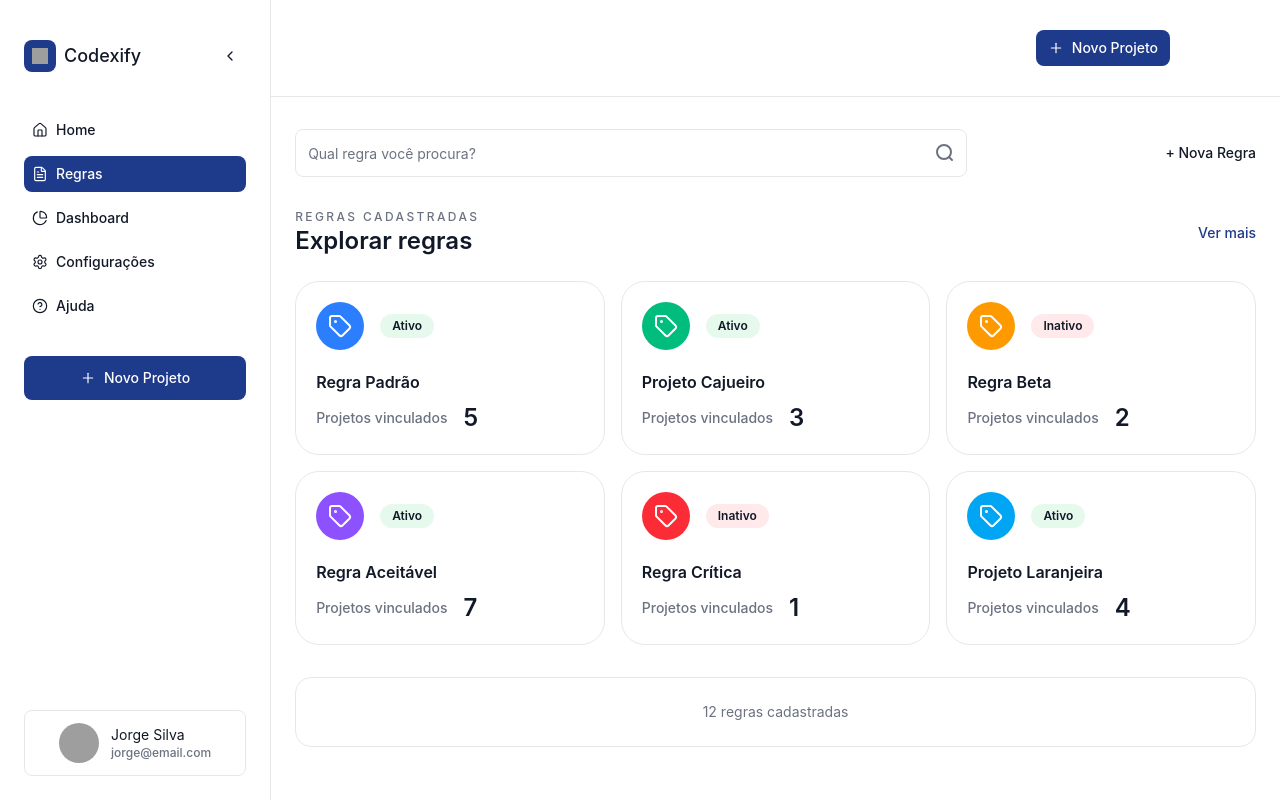
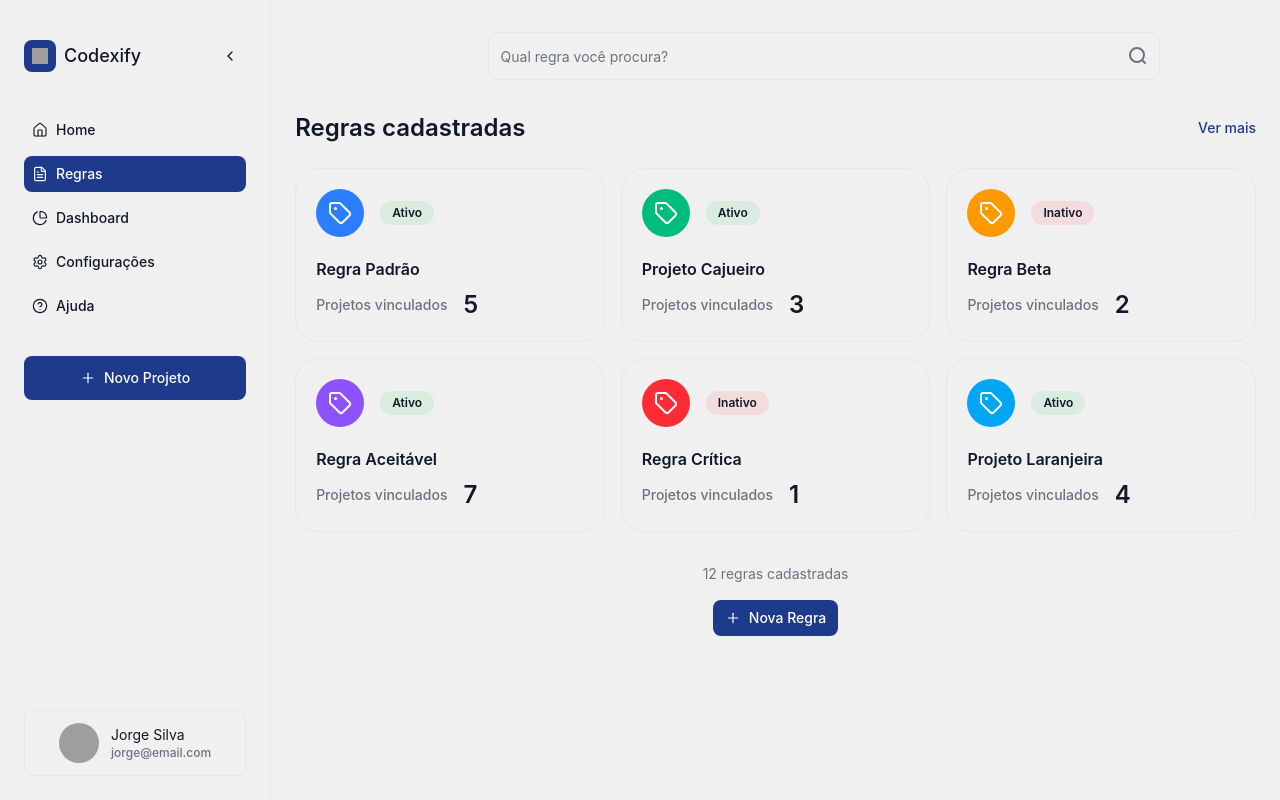
Before and after one commit to DanAraujo1001/Starian-Codexify-Front, a React (Vite) app: page /rules in a window 1280 px wide. Built offline with nearby package versions, Linux system fonts and the light colour scheme; grey boxes are pictures that could not be loaded.

Commit message:
style(dashboard): ajusta layout da página de regras e background das telas

```diff
--- a/src/index.css
+++ b/src/index.css
@@ -43,9 +43,9 @@
     --brand-subtle: 240 247 255;
 
     /* Surfaces */
-    --surface-primary: 255 255 255;
+    --surface-primary: 240 240 240;
     --surface-subtle: 249 250 251;
-    --surface-nav: 255 255 255;
+    --surface-nav: 240 240 240;
     --surface-brand-medium: 30 58 138; /* Opacity handled by Tailwind */
     --surface-brand-low: 30 58 138; /* Opacity handled by Tailwind */
 
--- a/src/layouts/DashboardLayout.tsx
+++ b/src/layouts/DashboardLayout.tsx
@@ -1,6 +1,5 @@
 import { type FC, type ReactNode } from "react";
 import Sidebar from "@/components/shared/Sidebar";
-import Header from "@/components/shared/Header";
 
 interface DashboardLayoutProps {
   children: ReactNode;
@@ -32,7 +31,6 @@ const DashboardLayout: FC<DashboardLayoutProps> = ({
         onNewProject={handleNewProject}
       />
       <div className="flex-1 flex flex-col">
-        <Header onNewProject={handleNewProject} />
         <main className="flex-1 flex flex-col items-center py-8 overflow-y-auto gap-8">
           {children}
         </main>
--- a/src/pages/Rules.tsx
+++ b/src/pages/Rules.tsx
@@ -1,5 +1,6 @@
 import { useMemo, useState } from "react";
 import { useNavigate } from "@tanstack/react-router";
+import { Plus } from "lucide-react";
 import Button from "@/components/ui/Button";
 import ProjectSearchInput from "@/features/projects/components/ProjectSearchInput";
 import { RulesGrid, type RuleCardData } from "@/features/rules";
@@ -148,8 +149,8 @@ const Rules = () => {
 
   return (
     <section className="w-full max-w-[1200px] px-6 pb-10">
-      <div className="mb-8 flex flex-col gap-6 md:flex-row md:items-center md:justify-between">
-        <div className="flex-1 max-w-xl">
+      <div className="mb-8 flex justify-center">
+        <div className="w-full max-w-xl">
           <ProjectSearchInput
             value={searchTerm}
             onChange={(event) => setSearchTerm(event.target.value)}
@@ -158,19 +159,12 @@ const Rules = () => {
             className="w-full"
           />
         </div>
-
-        <Button variant="ghost">+ Nova Regra</Button>
       </div>
 
       <div className="mb-6 flex flex-col gap-3 md:flex-row md:items-center md:justify-between">
-        <div>
-          <p className="text-xs font-medium uppercase tracking-[0.2em] text-text-secondary">
-            Regras cadastradas
-          </p>
-          <h1 className="text-2xl font-semibold text-text-primary">
-            Explorar regras
-          </h1>
-        </div>
+        <h1 className="text-2xl font-semibold text-text-primary">
+          Regras cadastradas
+        </h1>
 
         {showVerMaisButton && (
           <button
@@ -196,13 +190,14 @@ const Rules = () => {
       <RulesGrid rules={visibleRules} onOpenRule={handleOpenRule} />
 
       {showFooterCount && (
-        <div className="mt-8 flex flex-col items-center justify-center gap-4 rounded-xl border border-border-default bg-surface-primary p-6 sm:flex-row">
+        <div className="mt-8 flex flex-col items-center justify-center gap-4">
           <span className="text-sm text-text-secondary text-center">
             {totalRules} regras cadastradas
           </span>
-          {showNewRuleButton && (
-            <Button>+ Nova Regra</Button>
-          )}
+          <Button className="h-9 px-3 gap-0">
+            <Plus className="w-4 h-4" aria-hidden="true" strokeWidth={1.75} />
+            <span className="font-medium text-sm">Nova Regra</span>
+          </Button>
         </div>
       )}
 
```
Also changed, not shown: .ai/ui-ux-guidelines.md.
